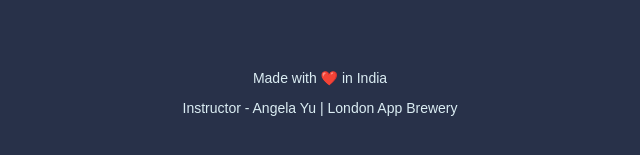
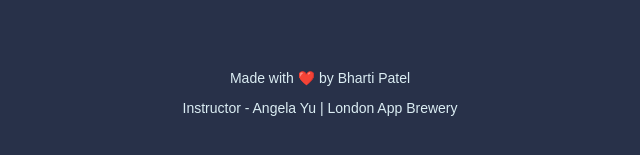
Before and after one commit to bhartip2002/DrumKit, a plain HTML site: page index.html in a window 1280 px wide. Shown: the part 505-660 px from the top of the page, 320-960 px from the left. Drawn offline with Linux system fonts and the light colour scheme.

Commit message:
Update index.html

```diff
--- a/index.html
+++ b/index.html
@@ -23,7 +23,7 @@
 
 
   <footer>
-    <p>Made with ❤️ in India</p>
+    <p>Made with ❤️ by Bharti Patel</p>
     <p>Instructor - Angela Yu | London App Brewery</p>
   </footer>
   <script src="index.js" charset="utf-8"></script>
```
